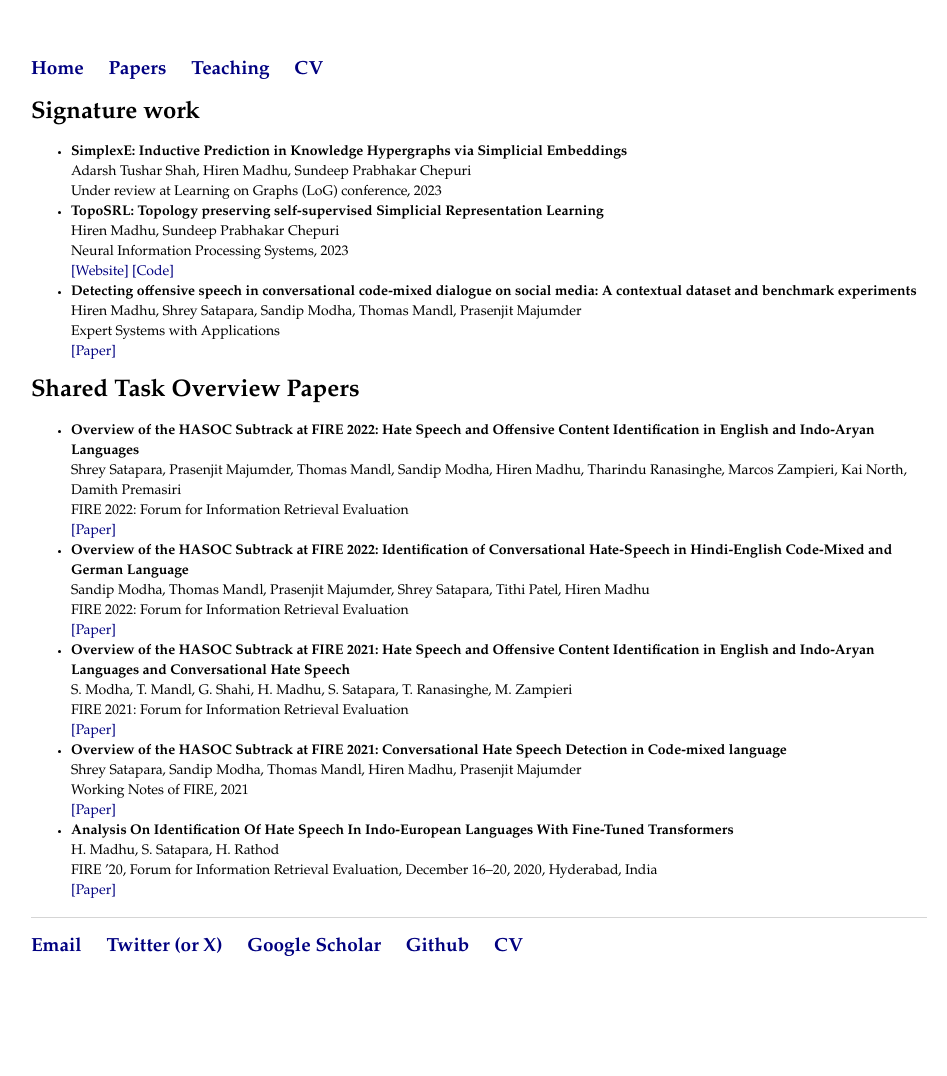
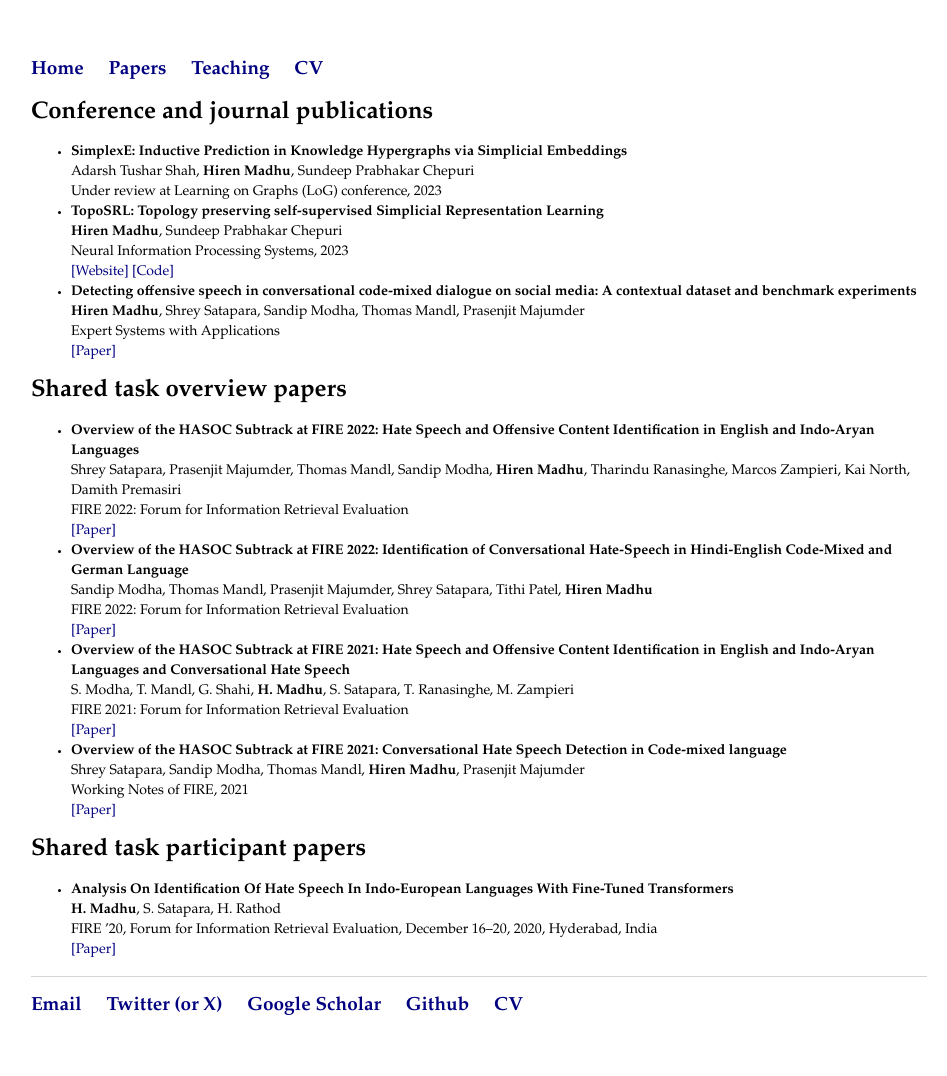
Before and after one commit to HirenMadhu/hirenmadhu.github.io, a Jekyll site: the page built from papers/index.html, in a window 1280 px wide. Shown: the whole page, without its empty margins (161-1108 px from the left). Built offline with Jekyll 4.4.1, drawn with Linux system fonts in a browser that asks for light colours; before the commit the page ends 1018 px from its top, so only the background shows below that.

Commit message:
Updated picture and papers

```diff
--- a/papers/index.html
+++ b/papers/index.html
@@ -2,47 +2,50 @@
 layout: default
 title: Papers
 ---
-	<h1>Signature work</h1>
+	<h1>Conference and journal publications</h1>
 	<ul>
 	<li><b> SimplexE: Inductive Prediction in Knowledge Hypergraphs via Simplicial Embeddings </b>
-		<br> Adarsh Tushar Shah, Hiren Madhu, Sundeep Prabhakar Chepuri
+		<br> Adarsh Tushar Shah, <b>Hiren Madhu</b>, Sundeep Prabhakar Chepuri
 		<br> Under review at Learning on Graphs (LoG) conference, 2023
 	</li>
 	<li><b> TopoSRL: Topology preserving self-supervised Simplicial Representation Learning </b>
-		<br> Hiren Madhu, Sundeep Prabhakar Chepuri
+		<br> <b>Hiren Madhu</b>, Sundeep Prabhakar Chepuri
 		<br> Neural Information Processing Systems, 2023
 		<br> <a href="https://neurips.cc/virtual/2023/poster/72124">[Website]</a> <a href="https://github.com/HirenMadhu/TopoSRL">[Code]</a>
 	</li>
 	<li><b> Detecting offensive speech in conversational code-mixed dialogue on social media: A contextual dataset and benchmark experiments</b>
-		<br> Hiren Madhu, Shrey Satapara, Sandip Modha, Thomas Mandl, Prasenjit Majumder
+		<br> <b>Hiren Madhu</b>, Shrey Satapara, Sandip Modha, Thomas Mandl, Prasenjit Majumder
 		<br> Expert Systems with Applications
 		<br> <a href="https://www.sciencedirect.com/science/article/abs/pii/S0957417422023600">[Paper]</a> </li>
 	</ul>
 
-	<h1>Shared Task Overview Papers</h1>
+	<h1>Shared task overview papers</h1>
 	<ul>
 	<li><b> Overview of the HASOC Subtrack at FIRE 2022: Hate Speech and Offensive Content Identification in English and Indo-Aryan Languages </b>
-		<br> Shrey Satapara, Prasenjit Majumder, Thomas Mandl, Sandip Modha, Hiren Madhu, Tharindu Ranasinghe, Marcos Zampieri, Kai North, Damith Premasiri
+		<br> Shrey Satapara, Prasenjit Majumder, Thomas Mandl, Sandip Modha, <b>Hiren Madhu</b>, Tharindu Ranasinghe, Marcos Zampieri, Kai North, Damith Premasiri
 		<br> FIRE 2022: Forum for Information Retrieval Evaluation
 		<br> <a href="https://dl.acm.org/doi/abs/10.1145/3574318.3574326">[Paper]</a>
 	</li>
 	<li><b> Overview of the HASOC Subtrack at FIRE 2022: Identification of Conversational Hate-Speech in Hindi-English Code-Mixed and German Language</b>
-		<br> Sandip Modha, Thomas Mandl, Prasenjit Majumder, Shrey Satapara, Tithi Patel, Hiren Madhu
+		<br> Sandip Modha, Thomas Mandl, Prasenjit Majumder, Shrey Satapara, Tithi Patel, <b>Hiren Madhu</b>
 		<br> FIRE 2022: Forum for Information Retrieval Evaluation
 		<br> <a href="https://ceur-ws.org/Vol-3395/T7-1.pdf">[Paper]</a>
 	</li>
 	<li><b> Overview of the HASOC Subtrack at FIRE 2021: Hate Speech and Offensive Content Identification in English and Indo-Aryan Languages and Conversational Hate Speech </b>
-		<br> S. Modha, T. Mandl, G. Shahi, H. Madhu, S. Satapara, T. Ranasinghe, M. Zampieri
+		<br> S. Modha, T. Mandl, G. Shahi, <b>H. Madhu</b>, S. Satapara, T. Ranasinghe, M. Zampieri
 		<br> FIRE 2021: Forum for Information Retrieval Evaluation
 		<br> <a href="https://doi.org/10.1145/3503162.3503176">[Paper]</a>
 	</li>
 	<li><b> Overview of the HASOC Subtrack at FIRE 2021: Conversational Hate Speech Detection in Code-mixed language </b>
-		<br> Shrey Satapara, Sandip Modha, Thomas Mandl, Hiren Madhu, Prasenjit Majumder
+		<br> Shrey Satapara, Sandip Modha, Thomas Mandl, <b>Hiren Madhu</b>, Prasenjit Majumder
 		<br> Working Notes of FIRE, 2021
 		<br> <a href="http://ceur-ws.org/Vol-3159/T1-2.pdf">[Paper]</a>
 	</li>
+	</ul>
+	<h1>Shared task participant papers</h1>
+	<ul>
 	<li><b> Analysis On Identification Of Hate Speech In Indo-European Languages With Fine-Tuned Transformers </b>
-		<br> H. Madhu, S. Satapara, H. Rathod
+		<br> <b>H. Madhu</b>, S. Satapara, H. Rathod
 		<br> FIRE ’20, Forum for Information Retrieval Evaluation, December 16–20, 2020, Hyderabad, India
 		<br> <a href="http://ceur-ws.org/Vol-2826/T2-7.pdf">[Paper]</a>
 	</li>
```
Also changed, not shown: index.html (+6 -1 lines), hiren.jpeg (added).
